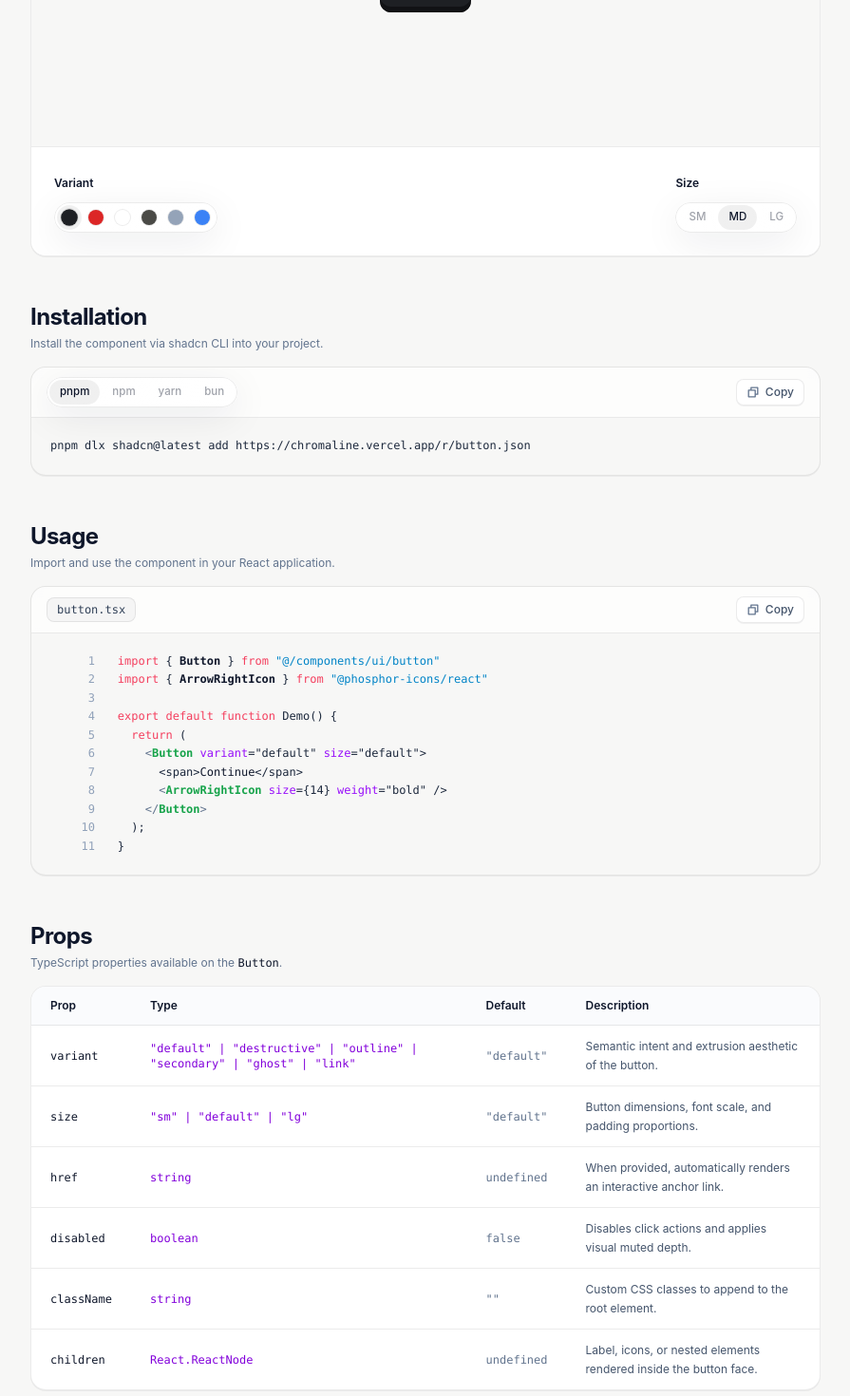
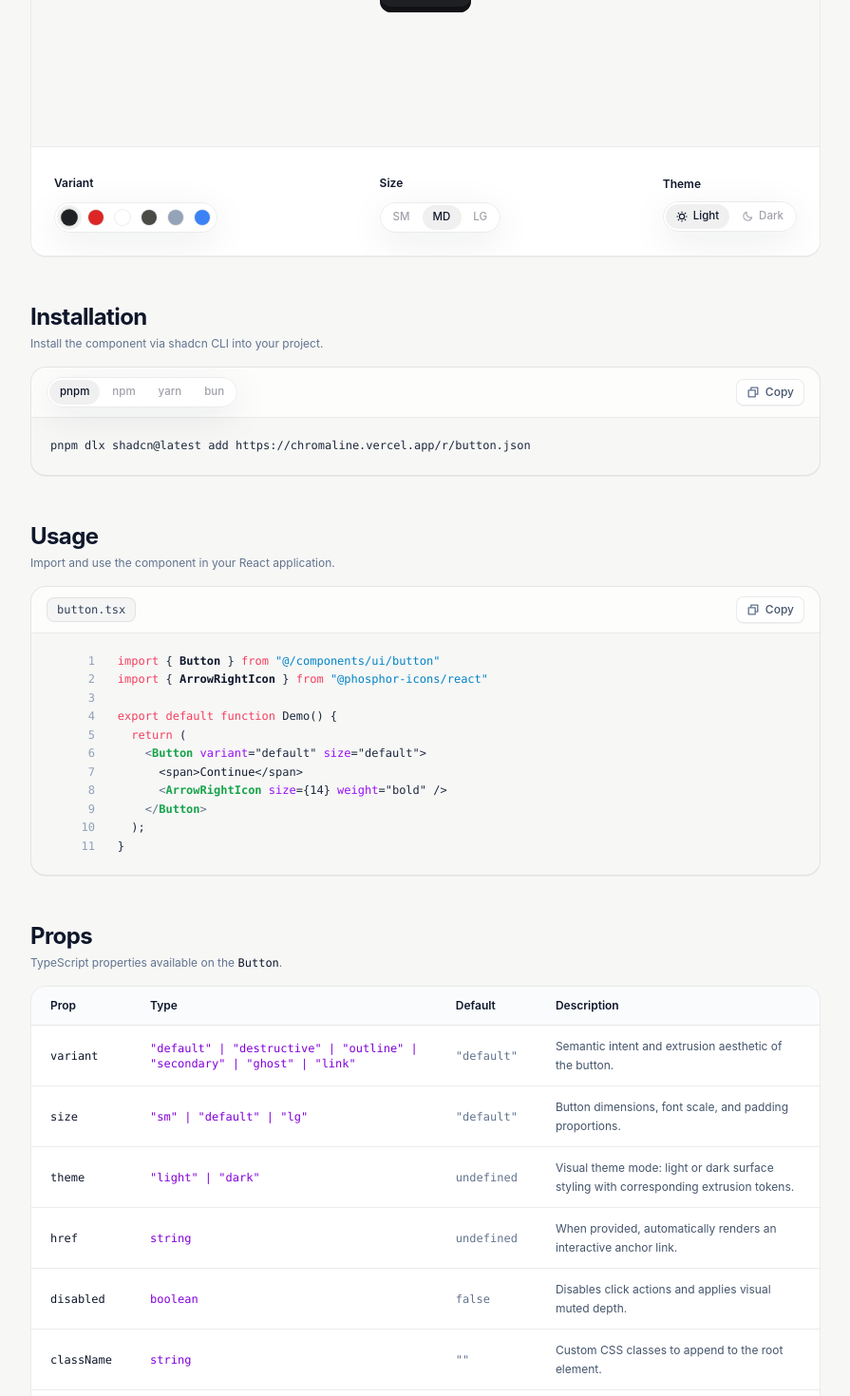
Before and after one commit to ThaminduDasanayake/chromaline, a Next.js app: page /components/button in a window 1280 px wide. Shown: the part 465-1935 px from the top of the page at 95% size, without its empty margins (192-1087 px from the left). Built offline with nearby package versions, Linux system fonts and the light colour scheme.

Commit message:
feat: add theme support to button component and documentation

```diff
--- a/app/components/button/page.tsx
+++ b/app/components/button/page.tsx
@@ -11,6 +11,8 @@ import {
   UsageSection,
   PropsTable,
   PropItem,
+  ThemeControl,
+  useComponentTheme,
 } from "@/components/docs";
 
 const CODE_EXAMPLE_LINES = [
@@ -115,6 +117,12 @@ const PROPS_DATA: PropItem[] = [
     desc: "Button dimensions, font scale, and padding proportions.",
   },
   {
+    name: "theme",
+    type: '"light" | "dark"',
+    default: "undefined",
+    desc: "Visual theme mode: light or dark surface styling with corresponding extrusion tokens.",
+  },
+  {
     name: "href",
     type: "string",
     default: "undefined",
@@ -152,6 +160,7 @@ const VARIANT_SWATCHES = [
 export default function ButtonDocumentationPage() {
   const [variant, setVariant] = useState<ButtonVariant>("default");
   const [size, setSize] = useState<ButtonSize>("default");
+  const [theme, setTheme] = useComponentTheme<"light" | "dark">();
 
   return (
     <DocsLayout
@@ -160,6 +169,10 @@ export default function ButtonDocumentationPage() {
     >
       {/* 1. Preview */}
       <ComponentPreview
+        theme={theme}
+        canvasClassName={`min-h-[320px] p-8 transition-colors duration-300 ${
+          theme === "dark" ? "bg-[#0f0f0f]" : "bg-[#f7f7f6]"
+        }`}
         controls={
           <div className="flex flex-wrap items-center justify-between gap-6">
             <div>
@@ -193,11 +206,21 @@ export default function ButtonDocumentationPage() {
                 />
               </div>
             </div>
+
+            <div>
+              <ThemeControl
+                layout="vertical"
+                label="Theme"
+                value={theme}
+                onChange={setTheme}
+                ariaLabel="Select button theme mode"
+              />
+            </div>
           </div>
         }
       >
         <div className="py-8">
-          <Button variant={variant} size={size}>
+          <Button variant={variant} size={size} theme={theme}>
             <span>Continue</span>
             <ArrowRightIcon size={14} weight="bold" />
           </Button>
--- a/components/showcase/button-card-preview.tsx
+++ b/components/showcase/button-card-preview.tsx
@@ -3,6 +3,7 @@
 import React, { useState } from "react";
 import { Button, ButtonVariant } from "@/components/ui/button";
 import { SelectBar } from "@/components/ui/select-bar";
+import { useTheme } from "@/components/providers/theme-provider";
 import { ArrowRightIcon } from "@phosphor-icons/react";
 
 export const BUTTON_VARIANTS = [
@@ -14,12 +15,20 @@ export const BUTTON_VARIANTS = [
   { key: "link" as const, label: "Link", color: "var(--chroma-btn-link-face)" },
 ];
 
-export function ButtonCardPreview({ showControls = false }: { showControls?: boolean } = {}) {
+export function ButtonCardPreview({
+  showControls = false,
+  theme: themeProp,
+}: {
+  showControls?: boolean;
+  theme?: "light" | "dark";
+} = {}) {
+  const { theme: appTheme } = useTheme();
+  const theme = themeProp || appTheme;
   const [buttonVariant, setButtonVariant] = useState<ButtonVariant>("default");
 
   return (
     <>
-      <Button variant={buttonVariant}>
+      <Button variant={buttonVariant} theme={theme}>
         <span>Continue</span>
         <ArrowRightIcon size={14} weight="bold" />
       </Button>
--- a/components/ui/button.tsx
+++ b/components/ui/button.tsx
@@ -19,6 +19,7 @@ export type ButtonSize = "sm" | "default" | "lg";
 export interface ButtonProps extends React.ButtonHTMLAttributes<HTMLButtonElement> {
   variant?: ButtonVariant;
   size?: ButtonSize;
+  theme?: "light" | "dark";
   depth?: string;
   radius?: string;
   faceColor?: string;
@@ -129,6 +130,7 @@ export const Button = React.forwardRef<HTMLButtonElement & HTMLAnchorElement, Bu
     {
       variant = "default",
       size = "default",
+      theme,
       depth,
       radius,
       faceColor,
@@ -202,6 +204,7 @@ export const Button = React.forwardRef<HTMLButtonElement & HTMLAnchorElement, Bu
           style={combinedStyle}
           className={baseClasses}
           aria-disabled={disabled}
+          data-theme={theme || undefined}
         >
           {innerContent}
         </a>
@@ -215,6 +218,7 @@ export const Button = React.forwardRef<HTMLButtonElement & HTMLAnchorElement, Bu
         style={combinedStyle}
         className={baseClasses}
         disabled={disabled}
+        data-theme={theme || undefined}
         {...props}
       >
         {innerContent}
```
Also changed, not shown: public/r/button.json (+1 -1 lines), public/r/index.json.
